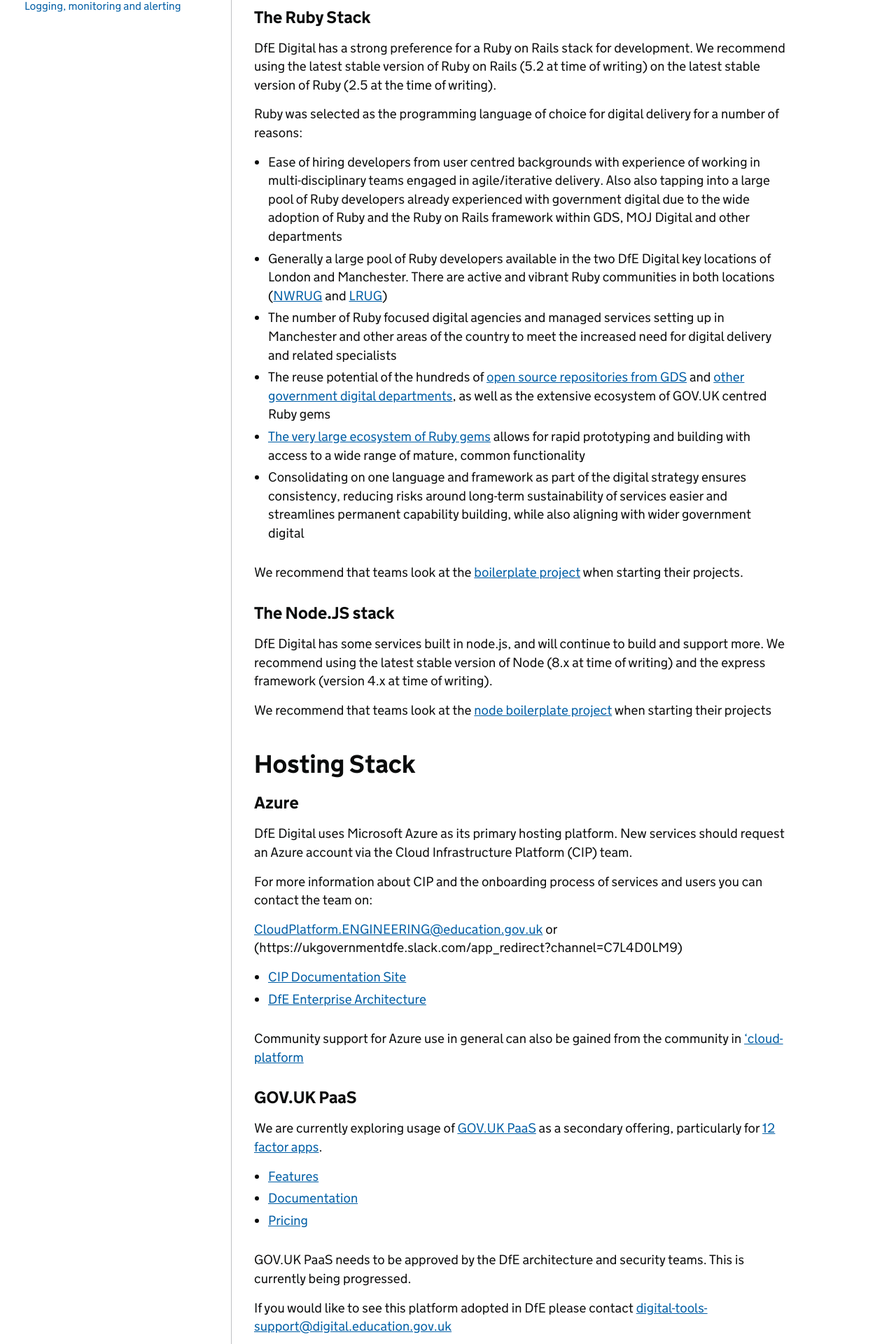
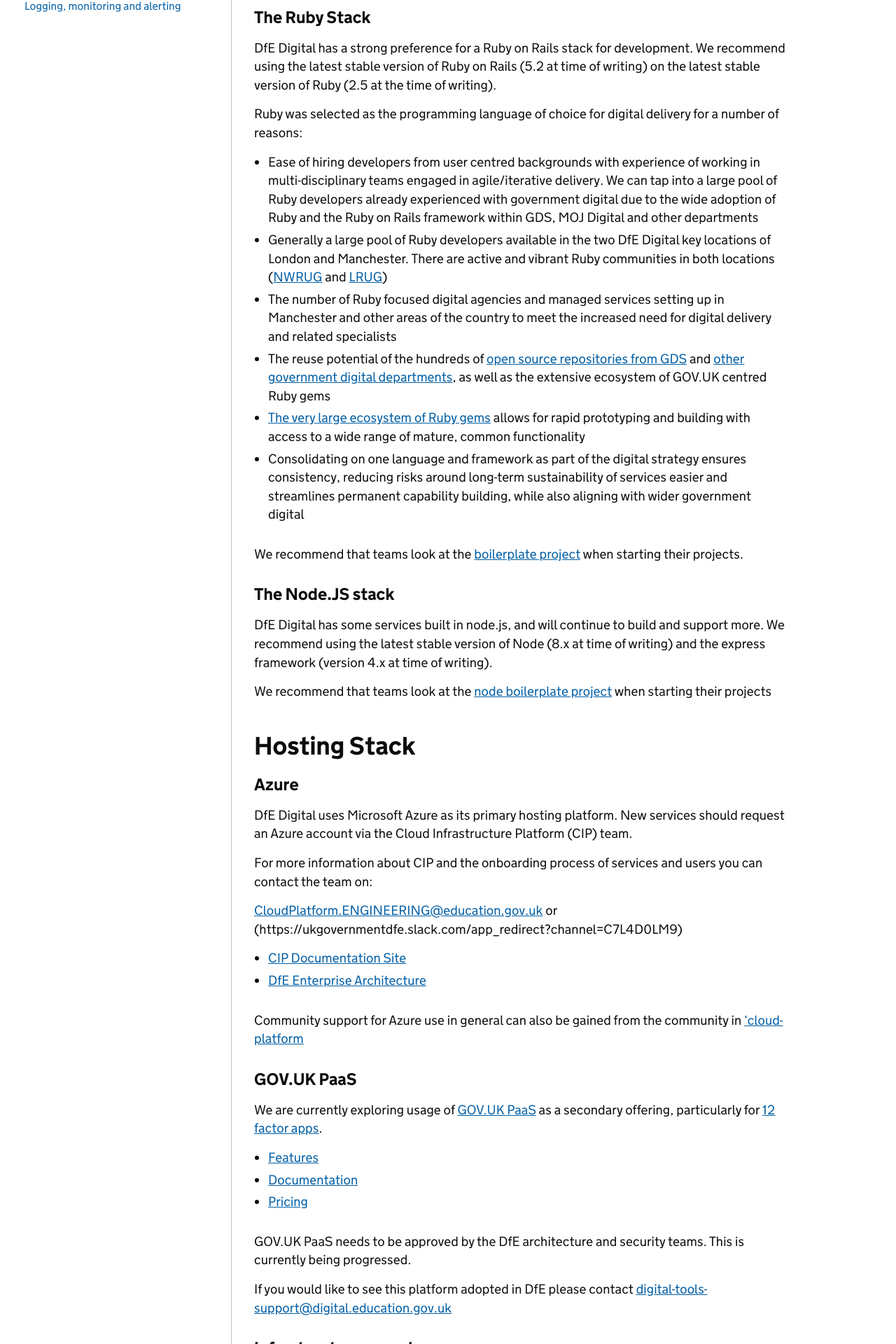
Before and after one commit to DFE-Digital/technical-guidance, a Jekyll site: the page built from guides/default-technology-stack.md, in a window 1280 px wide. Shown: the part 484-2404 px from the top of the page at 70% size. Built offline with Jekyll 4.4.1, drawn with Linux system fonts in a browser that asks for light colours; our own code applies the rules of GitHub Pages for plain Markdown files.

Commit message:
Update guides/default-technology-stack.md
Co-Authored-By: Duncan Brown <duncanjbrown@gmail.com>

```diff
--- a/guides/default-technology-stack.md
+++ b/guides/default-technology-stack.md
@@ -16,7 +16,7 @@ DfE Digital has a strong preference for a Ruby on Rails stack for development.
 
 Ruby was selected as the programming language of choice for digital delivery for a number of reasons:
 
-* Ease of hiring developers from user centred backgrounds with experience of working in multi-disciplinary teams engaged in agile/iterative delivery. Also also tapping into a large pool of Ruby developers already experienced with government digital due to the wide adoption of Ruby and the Ruby on Rails framework within GDS, MOJ Digital and other departments
+* Ease of hiring developers from user centred backgrounds with experience of working in multi-disciplinary teams engaged in agile/iterative delivery. We can tap into a large pool of Ruby developers already experienced with government digital due to the wide adoption of Ruby and the Ruby on Rails framework within GDS, MOJ Digital and other departments
 * Generally a large pool of Ruby developers available in the two DfE Digital key locations of London and Manchester. There are active and vibrant Ruby communities in both locations ([NWRUG](https://nwrug.org/) and [LRUG](http://lrug.org/))
 * The number of Ruby focused digital agencies and managed services setting up in Manchester and other areas of the country to meet the increased need for digital delivery and related specialists
 * The reuse potential of the hundreds of [open source repositories from GDS](https://github.com/alphagov) and [other government digital departments](https://github.com/ministryofjustice), as well as the extensive ecosystem of GOV.UK centred Ruby gems
```
